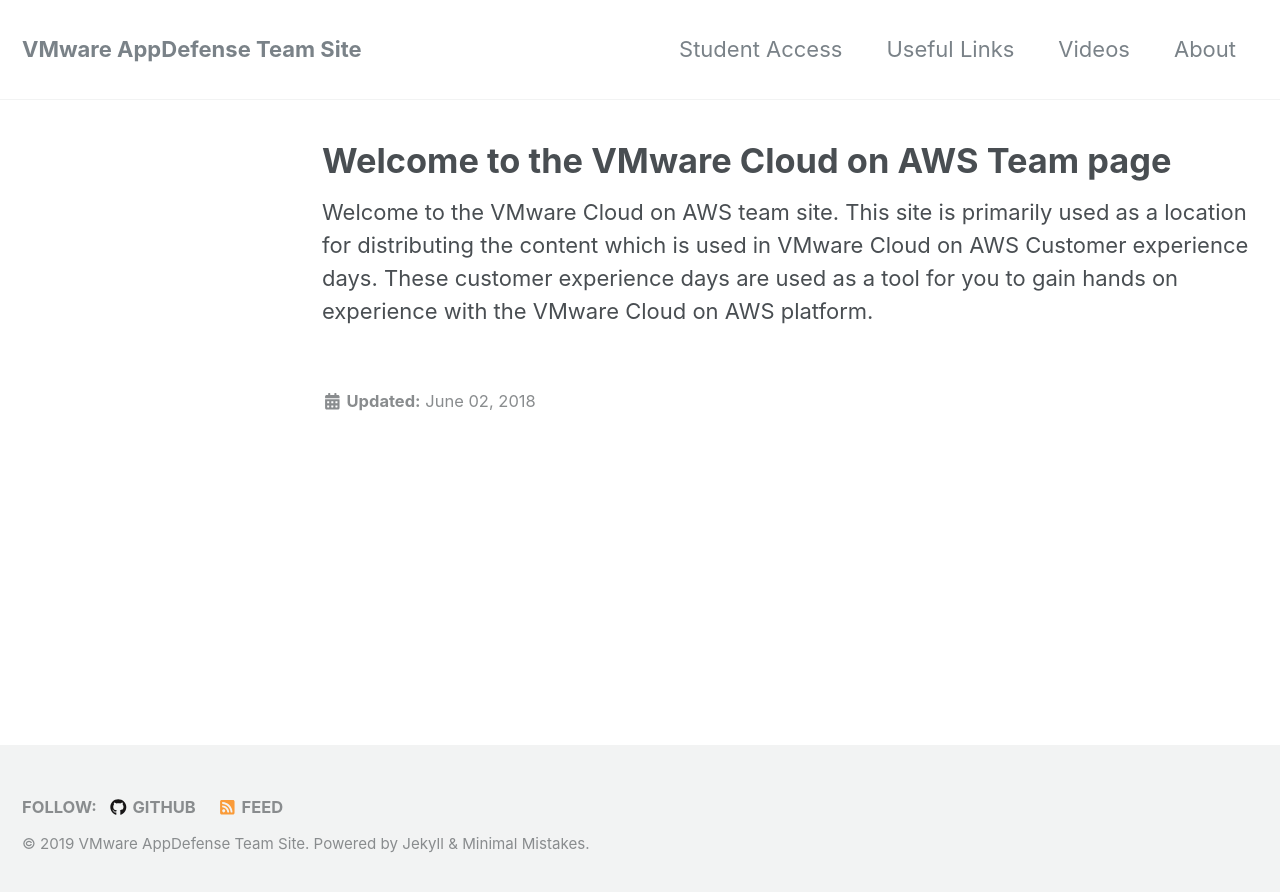
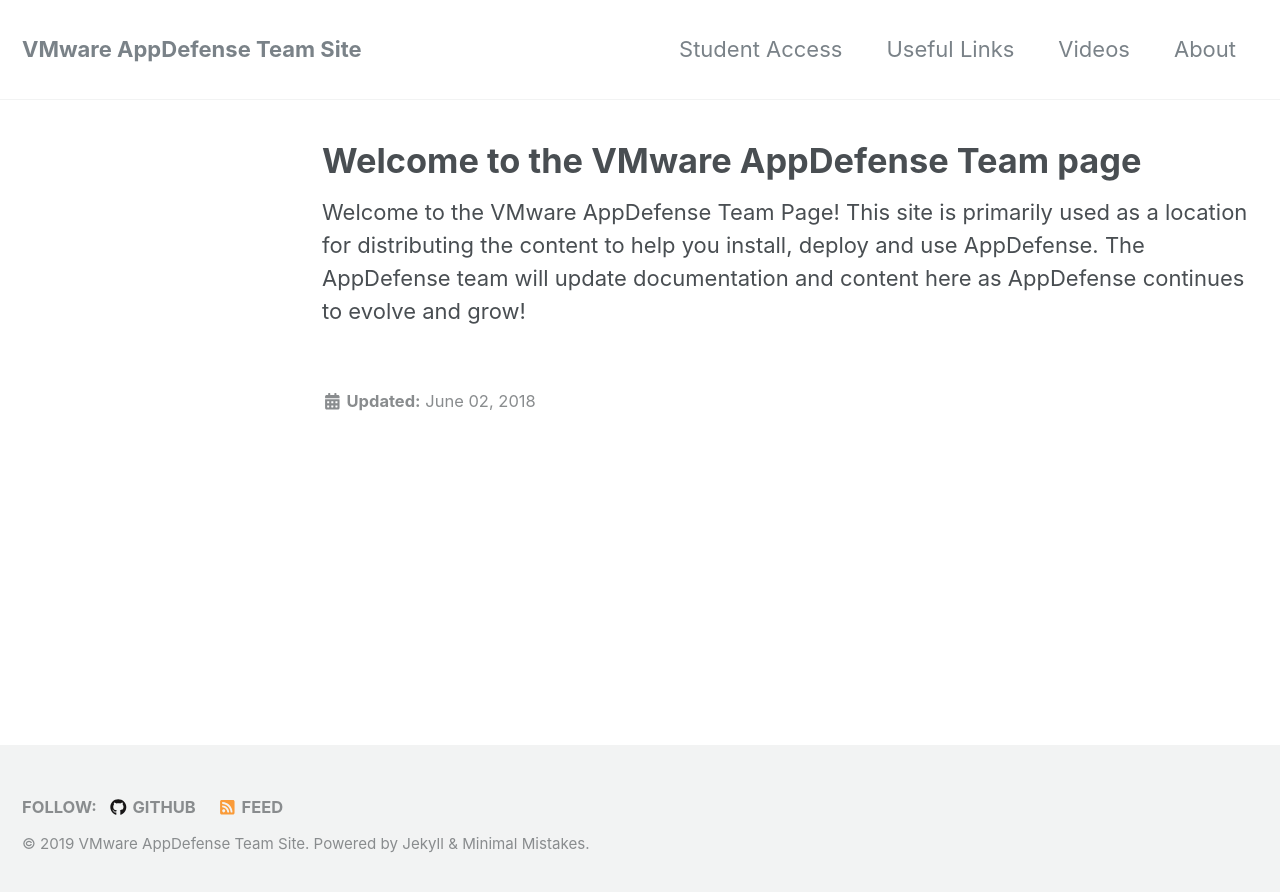
Before and after one commit to vmware-csa-team/AppDefense-Quick-Start-Guide, a Jekyll site: the page built from _pages/about.md, in a window 1280 px wide. Shown: the top 892 px of the page. Built offline with Jekyll 4.4.1, drawn with Linux system fonts in a browser that asks for light colours; nearby versions of some CDN libraries.

Commit message:
doc update

```diff
--- a/_pages/about.md
+++ b/_pages/about.md
@@ -1,10 +1,10 @@
 ---
 layout: single
 permalink: /about/
-title: "Welcome to the VMware Cloud on AWS Team page"
+title: "Welcome to the VMware AppDefense Team page"
 date: 2018-06-02
 tags: about
 classes: wide
 ---
 
-Welcome to the VMware Cloud on AWS team site. This site is primarily used as a location for distributing the content which is used in VMware Cloud on AWS Customer experience days. These customer experience days are used as a tool for you to gain hands on experience with the VMware Cloud on AWS platform.
+Welcome to the VMware AppDefense Team Page! This site is primarily used as a location for distributing the content to help you install, deploy and use AppDefense. The AppDefense team will update documentation and content here as AppDefense continues to evolve and grow!
```
Also changed, not shown: _pages/Login to AppDefense Manger.md (renamed from _pages/student-access.md).
